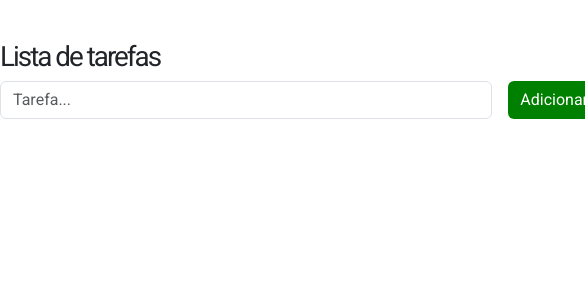
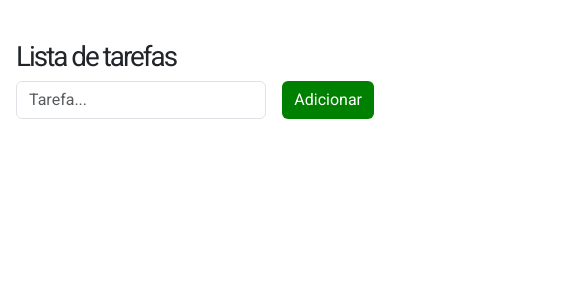
Before and after one commit to christian-silva0511/ToDoListReact, a React (Vite) app: page / in a window 390 px wide. Shown: the top 300 px of the page, 585 px wide, since content can reach past the window. Built offline with nearby package versions, Linux system fonts and the light colour scheme.

Commit message:
Alterada a classe 'tarefa' para deixar responsivo

```diff
--- a/src/index.css
+++ b/src/index.css
@@ -29,8 +29,10 @@ h1{
     margin: 20px 0;
 }
 .tarefas{
-    width: 600px;
+    max-width: 600px;
+    width: 100%;
     margin: 40px auto;
+    padding: 0 16px;
 }
 .tarefas .alert-danger{
     margin: 16px 0;
```
